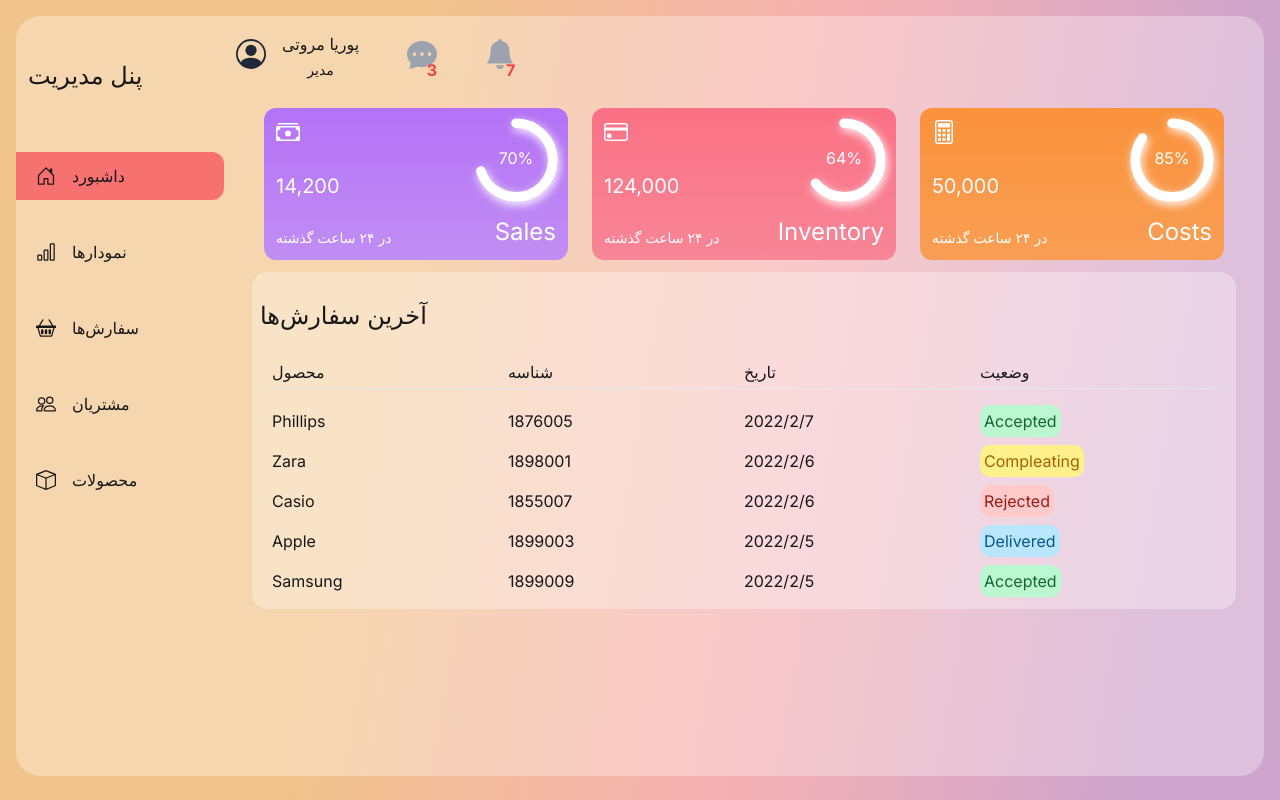
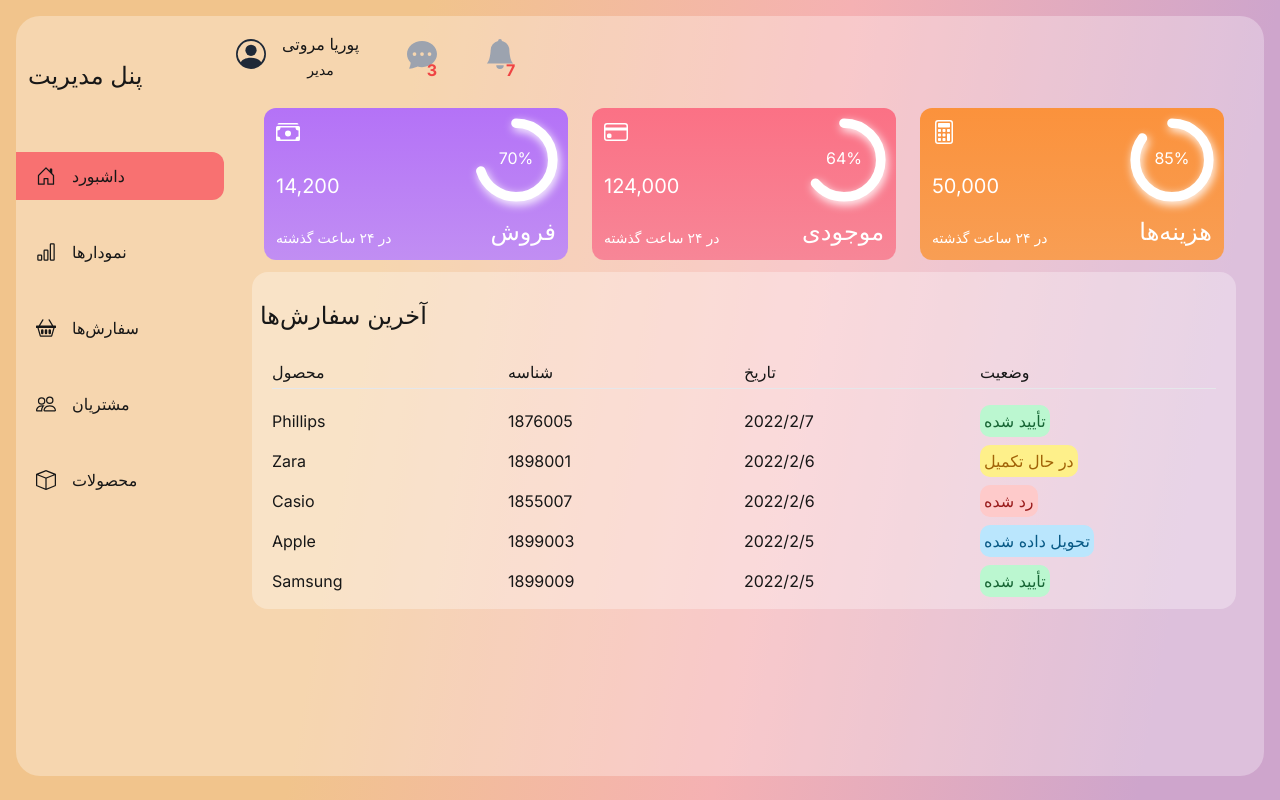
Before and after one commit to pouriamori/dashboard-1, a Next.js app: page / in a window 1280 px wide. Built offline with nearby package versions, Linux system fonts and the light colour scheme.

Commit message:
Update index.js

```diff
--- a/data/index.js
+++ b/data/index.js
@@ -1,14 +1,15 @@
+
 export const statsData = [
   {
-    title: 'Sales',
+    title: 'فروش',
     barValue: 70,
     value: '89,200',
 
     chartData: {
-      labels: ['January', 'February', 'March', 'April', 'May', 'June', 'July', 'August', 'September', 'October', 'November', 'December'],
+      labels: ['ژانویه', 'فوریه', 'مارس', 'آوریل', 'مه', 'ژوئن', 'ژوئیه', 'اوت', 'سپتامبر', 'اکتبر', 'نوامبر', 'دسامبر'],
       datasets: [
         {
-          label: 'Monthly sales',
+          label: 'فروش ماهانه',
           data: [20, 50, 30, 80, 90, 50, 60, 60, 100, 110, 80, 120],
           backgroundColor: '#F87171',
           borderColor: 'black',
@@ -20,15 +21,15 @@ export const statsData = [
     }
   },
   {
-    title: 'Inventory',
+    title: 'موجودی',
     barValue: 64,
     value: '180,650',
 
     chartData: {
-      labels: ['January', 'February', 'March', 'April', 'May', 'June', 'July', 'August', 'September', 'October', 'November', 'December'],
+      labels: ['ژانویه', 'فوریه', 'مارس', 'آوریل', 'مه', 'ژوئن', 'ژوئیه', 'اوت', 'سپتامبر', 'اکتبر', 'نوامبر', 'دسامبر'],
       datasets: [
         {
-          label: 'Monthly inventory',
+          label: 'موجودی ماهانه',
           data: [10, 20, 30, 40, 50, 60, 70, 80, 90, 100, 110, 120],
           backgroundColor: '#3B82F6',
           borderColor: 'black',
@@ -41,15 +42,15 @@ export const statsData = [
 
   },
   {
-    title: 'Costs',
+    title: 'هزینه‌ها',
     barValue: 85,
     value: '50,000',
 
     chartData: {
-      labels: ['January', 'February', 'March', 'April', 'May', 'June', 'July', 'August', 'September', 'October', 'November', 'December'],
+      labels: ['ژانویه', 'فوریه', 'مارس', 'آوریل', 'مه', 'ژوئن', 'ژوئیه', 'اوت', 'سپتامبر', 'اکتبر', 'نوامبر', 'دسامبر'],
       datasets: [
         {
-          label: 'Monthly fee',
+          label: 'هزینه ماهانه',
           data: [10, 40, 30, 70, 50, 60, 120, 80, 30, 70, 110, 20],
           backgroundColor: '#78716C',
           borderColor: 'black',
@@ -70,35 +71,35 @@ export const ordersData = [
     product: 'Phillips',
     id: '1876005',
     date: '2022/2/7',
-    status: 'Accepted',
+    status: 'تأیید شده',
     class: 'orders-approved'
   },
   {
     product: 'Zara',
     id: '1898001',
     date: '2022/2/6',
-    status: 'Compleating',
+    status: 'در حال تکمیل',
     class: 'orders-pending'
   },
   {
     product: 'Casio',
     id: '1855007',
     date: '2022/2/6',
-    status: 'Rejected',
+    status: 'رد شده',
     class: 'orders-rejected'
   },
   {
     product: 'Apple',
     id: '1899003',
     date: '2022/2/5',
-    status: 'Delivered',
+    status: 'تحویل داده شده',
     class: 'orders-delivered'
   },
   {
     product: 'Samsung',
     id: '1899009',
     date: '2022/2/5',
-    status: 'Accepted',
+    status: 'تأیید شده',
     class: 'orders-approved'
   },
 ];
```
